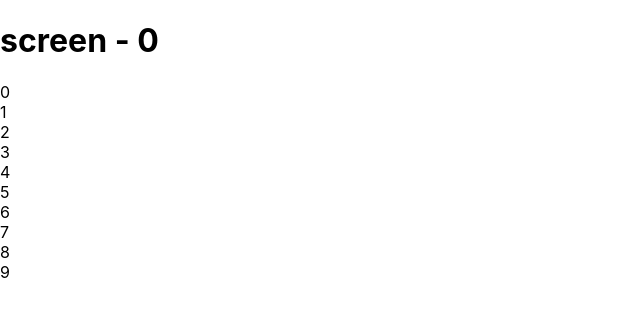
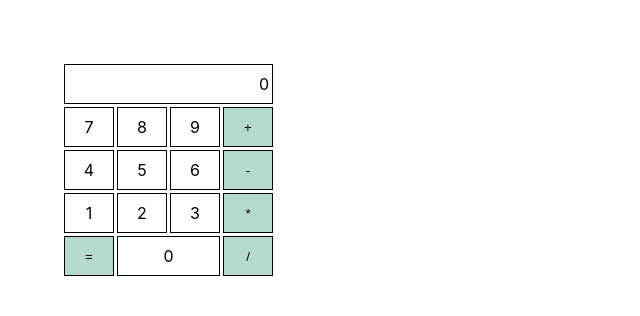
Before and after one commit to AnnaKanska/simple-calculator, a React (Create React App) app: page / in a window 1280 px wide. Shown: the top 316 px of the page, without its empty margins (0-640 px from the left). Built offline with nearby package versions, Linux system fonts and the light colour scheme.

Commit message:
added state and logic for simple equations(+-*/=)that follow a sequence

```diff
--- a/src/App.js
+++ b/src/App.js
@@ -2,30 +2,74 @@ import React, { useState } from "react";
 import "./App.css";
 
 function App() {
-  const [startingNum, setStartingNum] = useState(0);
+  const [currentNum, setCurrentNum] = useState(0);
+  const [storedNum, setStoredNum] = useState(null);
+  const [operation, setOperation] = useState(null);
+  // const [result, setResult] = useState(null);
 
   const addNumber = i => {
-    setStartingNum(`${startingNum}` + i);
+    if (currentNum === null) {
+      setCurrentNum(i);
+    } else {
+      setCurrentNum(currentNum === 0 ? i : Number(`${currentNum}` + i));
+    }
   };
-
+  console.log(
+    "current-",
+    currentNum,
+    "stored-",
+    storedNum,
+    "operation-",
+    operation
+  );
   const numbers = new Array(10).fill(0);
   const numDisplay = numbers.map((_, i) => (
-    <div
-      key={`num${+i}`}
-      className={`num${+i}`}
-      value={i}
-      onClick={() => addNumber(i)}
-    >
+    <div key={i} className={`section num${+i}`} onClick={() => addNumber(i)}>
       {i}
     </div>
   ));
 
+  const operationClick = e => {
+    setOperation(e);
+    if (currentNum != null && operation === null) {
+      //checking if it's accumulating the first value
+      setStoredNum(currentNum);
+      setCurrentNum(null);
+    }
+  };
+
+  const getResult = () => {
+    setCurrentNum(null);
+    setStoredNum(eval([storedNum, operation, currentNum].join("")));
+    setOperation(null);
+  };
+
+  const displayValue =
+    currentNum !== null ? currentNum : [storedNum, operation];
+
   return (
-    <div>
-      <div>
-        <h1>{`screen - ${startingNum}`}</h1>
-      </div>
+    <div className="main_container">
+      <div className="section display">{displayValue}</div>
       {numDisplay}
+
+      <button onClick={() => operationClick("+")} className="btn plusBtn">
+        +
+      </button>
+      <button onClick={() => operationClick("-")} className="btn minusBtn">
+        -
+      </button>
+      <button
+        onClick={() => operationClick("*")}
+        className="btn multiplicationBtn"
+      >
+        *
+      </button>
+      <button onClick={() => operationClick("/")} className="btn divisionBtn">
+        /
+      </button>
+      <button onClick={getResult} className="btn equalsBtn">
+        =
+      </button>
     </div>
   );
 }
--- a/src/index.css
+++ b/src/index.css
@@ -1,13 +1,87 @@
 body {
   margin: 0;
-  font-family: -apple-system, BlinkMacSystemFont, 'Segoe UI', 'Roboto', 'Oxygen',
-    'Ubuntu', 'Cantarell', 'Fira Sans', 'Droid Sans', 'Helvetica Neue',
+  font-family: -apple-system, BlinkMacSystemFont, "Segoe UI", "Roboto", "Oxygen",
+    "Ubuntu", "Cantarell", "Fira Sans", "Droid Sans", "Helvetica Neue",
     sans-serif;
   -webkit-font-smoothing: antialiased;
   -moz-osx-font-smoothing: grayscale;
 }
 
 code {
-  font-family: source-code-pro, Menlo, Monaco, Consolas, 'Courier New',
+  font-family: source-code-pro, Menlo, Monaco, Consolas, "Courier New",
     monospace;
 }
+
+.main_container {
+  margin: 5%;
+  display: grid;
+  grid-template-areas:
+    "display display display display"
+    "num7 num8 num9 plus"
+    "num4 num5 num6 minus"
+    "num1 num2 num3 multipl"
+    "equal num0 num0 divide";
+  grid-gap: 3px;
+  grid-template-columns: repeat(4, 50px);
+  grid-template-rows: repeat(5, 40px);
+}
+.btn {
+  background-color: rgb(180, 218, 202);
+}
+.section,
+.btn {
+  display: flex;
+  justify-content: center;
+  align-items: center;
+  border: 0.5px solid black;
+}
+.display {
+  grid-area: display;
+  justify-content: flex-end;
+  padding-right: 3px;
+}
+.plusBtn {
+  grid-area: plus;
+}
+.minusBtn {
+  grid-area: minus;
+}
+.multiplicationBtn {
+  grid-area: multipl;
+}
+.divisionBtn {
+  grid-area: divide;
+}
+.equalsBtn {
+  grid-area: equal;
+}
+.num0 {
+  grid-area: num0;
+}
+.num1 {
+  grid-area: num1;
+}
+.num2 {
+  grid-area: num2;
+}
+.num3 {
+  grid-area: num3;
+}
+.num4 {
+  grid-area: num4;
+}
+.num5 {
+  grid-area: num5;
+}
+.num6 {
+  grid-area: num6;
+}
+.num7 {
+  grid-area: num7;
+}
+.num8 {
+  grid-area: num8;
+}
+.num9 {
+  grid-area: num9;
+}
```
